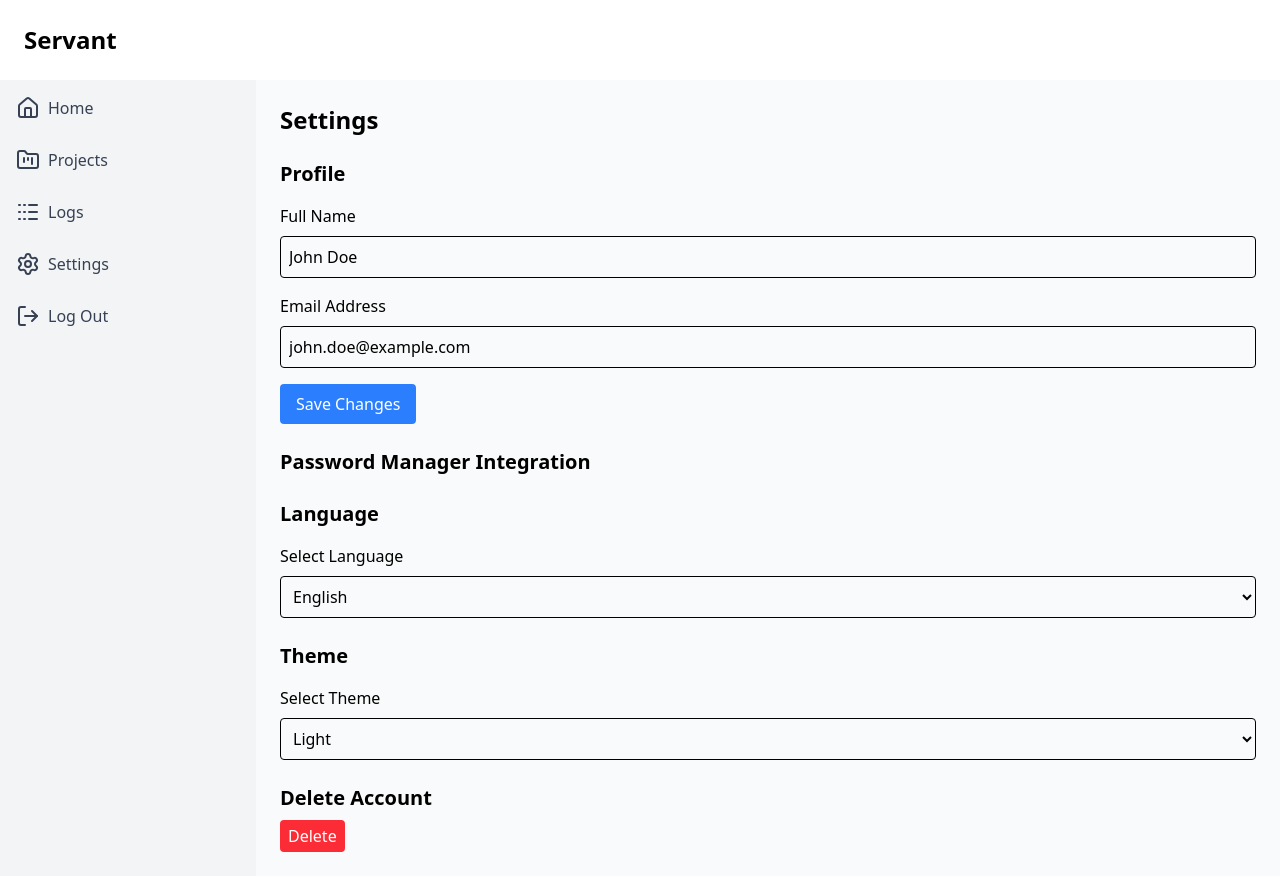
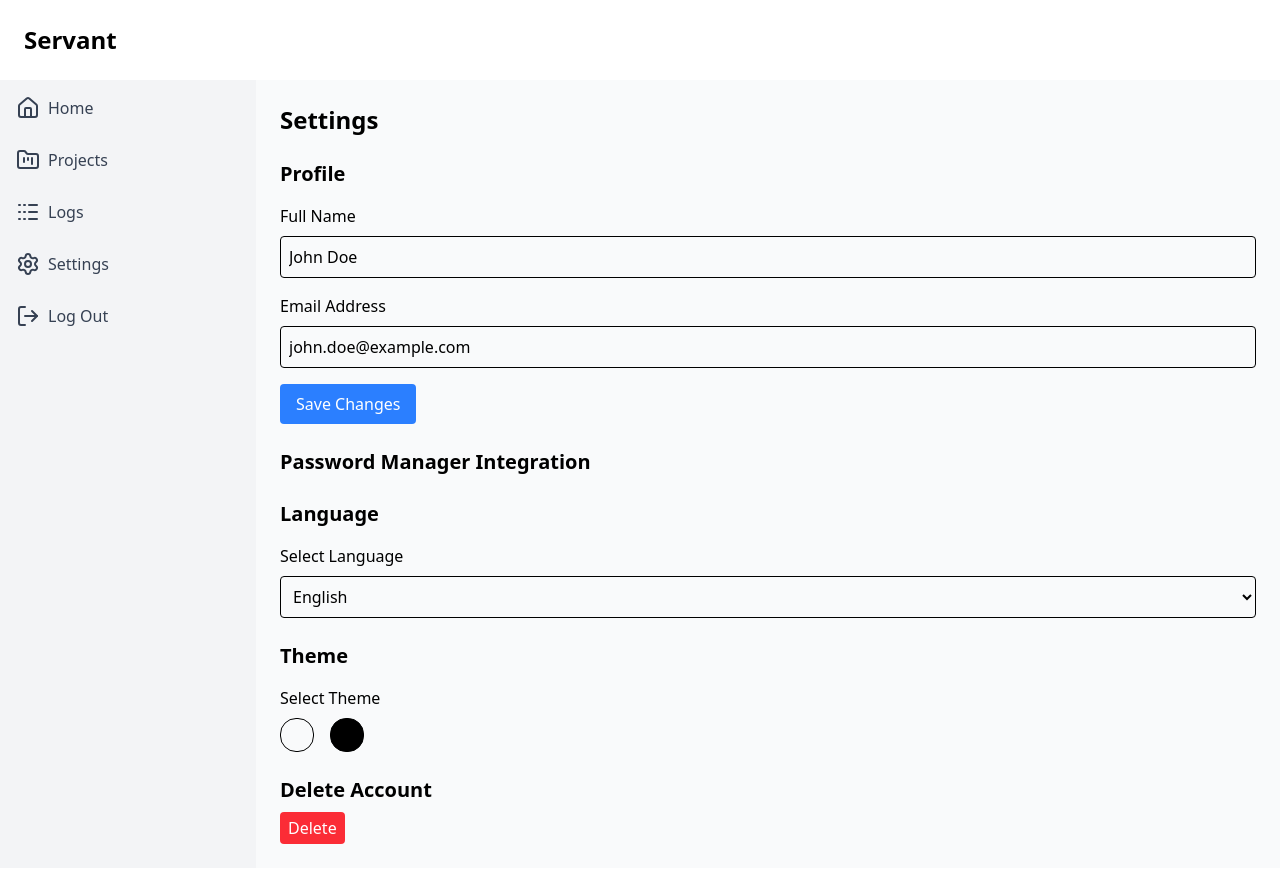
Before and after one commit to Yoni190/servant, a React app in the folder frontend/: page /settings in a window 1280 px wide. Built offline with nearby package versions, Linux system fonts and the light colour scheme; the HTML template or start-up script is replaced by a standard one.

Commit message:
Setup dark mode

```diff
--- a/frontend/src/index.css
+++ b/frontend/src/index.css
@@ -1 +1,2 @@
 @import "tailwindcss";
+@custom-variant dark (&:where(.dark, .dark *));
--- a/frontend/src/pages/Settings.jsx
+++ b/frontend/src/pages/Settings.jsx
@@ -8,6 +8,21 @@ import { useNavigate } from 'react-router-dom'
 const Settings = () => {
 
     const navigate = useNavigate()
+
+    const handleDarkModeToggle = (mode) => {
+        if (mode === 'dark') {
+            localStorage.theme = "dark";
+        } else {
+            localStorage.theme = "light";
+        }
+
+        document.documentElement.classList.toggle(
+        "dark",
+        localStorage.theme === "dark" ||
+            (!("theme" in localStorage) && window.matchMedia("(prefers-color-scheme: dark)").matches),
+        );
+
+    }
 
     const handleDelete = () => {
         Swal.fire({
@@ -34,7 +49,7 @@ const Settings = () => {
       <div className="flex flex-1">
         <Sidebar />
         <main className="flex-1 p-6 bg-gray-50 space-y-6">
-            <h1 className='text-2xl font-semibold'>Settings</h1>
+            <h1 className='text-2xl font-semibold text-black dark:text-white'>Settings</h1>
             {/* Profile Info */}
             <form action="#">
                 <h2 className='text-xl font-semibold'>Profile</h2>
@@ -81,10 +96,16 @@ const Settings = () => {
             <div>
                 <h2 className='text-xl font-semibold'>Theme</h2>
                 <label htmlFor="theme" className='mt-4 block'>Select Theme</label>
-                <select name="theme" id="theme" className='border rounded w-full p-2 mt-2'>
-                    <option value="light">Light</option>
-                    <option value="dark">Dark</option>
-                </select>
+                <div className="flex gap-4 mt-2">
+                    <button
+                        className='rounded-2xl border p-4 hover:cursor-pointer hover:border-blue-500 hover:shadow'
+                        onClick={() => handleDarkModeToggle('light')}
+                        ></button>
+                    <button
+                        className='rounded-2xl border p-4 bg-black hover:cursor-pointer hover:border-blue-500 hover:shadow'
+                        onClick={() => handleDarkModeToggle('dark')}
+                        ></button>
+                </div>
             </div>
 
             {/* Delete Account */}
```
